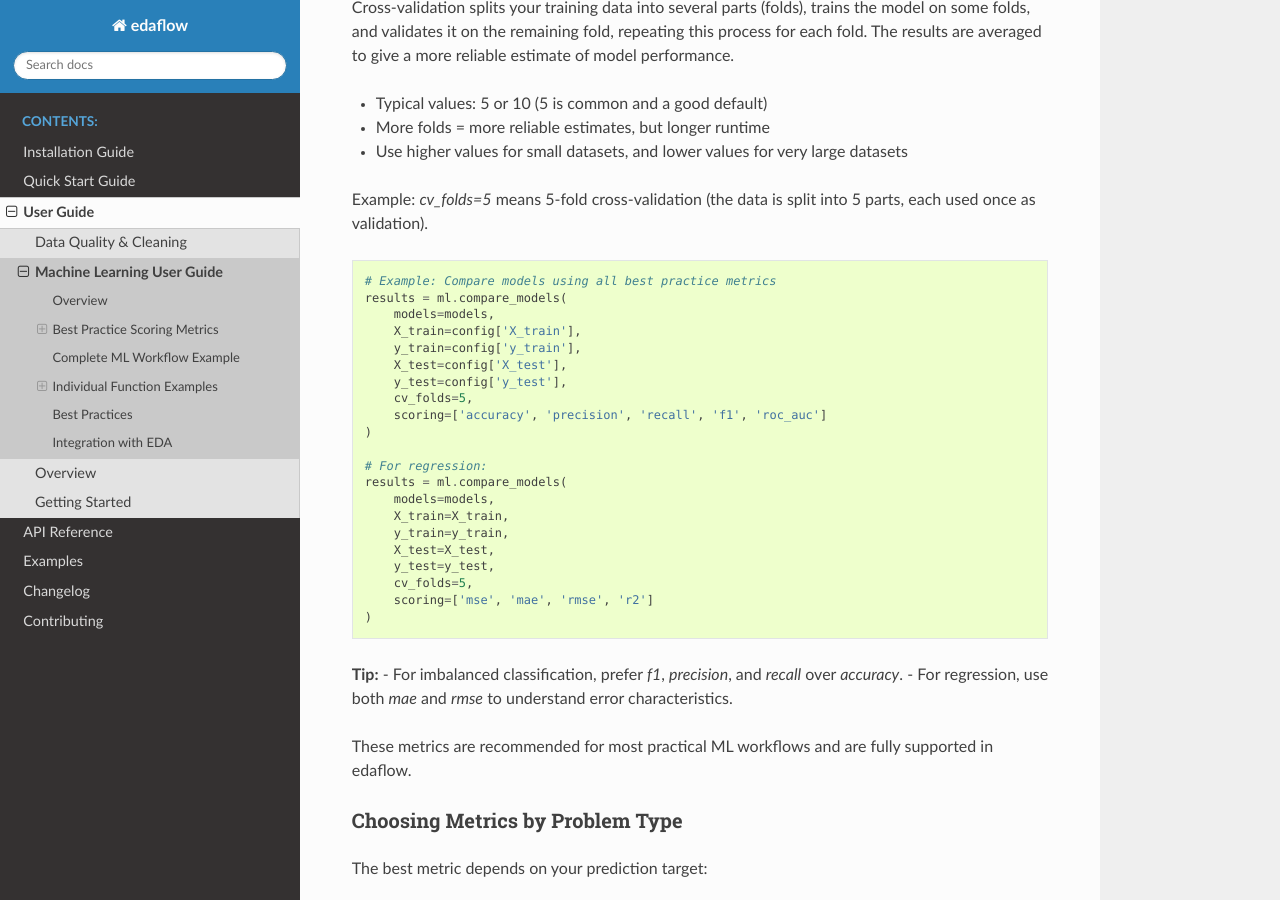
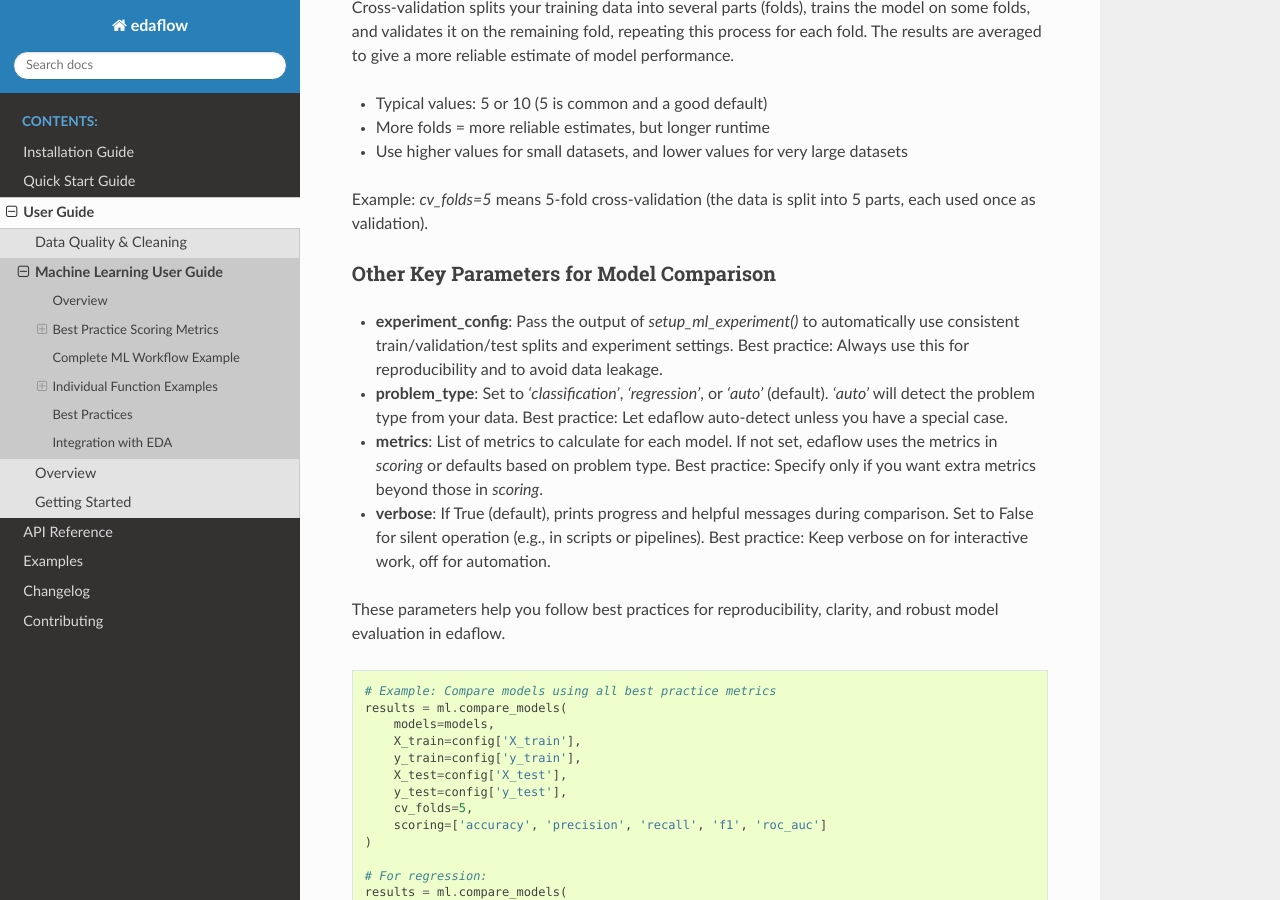
Before and after one commit to evanlow/edaflow, a Sphinx documentation site: the page built from docs/source/user_guide/ml_guide.rst, in a window 1280 px wide and 900 px high, scrolled down 1804 px. Built offline with Sphinx 7.4.7 and the Read the Docs theme 3.1.0, drawn with Linux system fonts in a browser that asks for light colours; pages that are not in the unit, such as notebooks, are missing from menus.

Commit message:
docs: add best-practice explanations for experiment_config, problem_type, metrics, and verbose in model comparison section

```diff
--- a/docs/source/user_guide/ml_guide.rst
+++ b/docs/source/user_guide/ml_guide.rst
@@ -69,6 +69,19 @@
 - Use higher values for small datasets, and lower values for very large datasets
 
 Example: `cv_folds=5` means 5-fold cross-validation (the data is split into 5 parts, each used once as validation).
+
+**Other Key Parameters for Model Comparison**
+~~~~~~~~~~~~~~~~~~~~~~~~~~~~~~~~~~~~~~~~~~~~~
+
+- **experiment_config**: Pass the output of `setup_ml_experiment()` to automatically use consistent train/validation/test splits and experiment settings. Best practice: Always use this for reproducibility and to avoid data leakage.
+
+- **problem_type**: Set to `'classification'`, `'regression'`, or `'auto'` (default). `'auto'` will detect the problem type from your data. Best practice: Let edaflow auto-detect unless you have a special case.
+
+- **metrics**: List of metrics to calculate for each model. If not set, edaflow uses the metrics in `scoring` or defaults based on problem type. Best practice: Specify only if you want extra metrics beyond those in `scoring`.
+
+- **verbose**: If True (default), prints progress and helpful messages during comparison. Set to False for silent operation (e.g., in scripts or pipelines). Best practice: Keep verbose on for interactive work, off for automation.
+
+These parameters help you follow best practices for reproducibility, clarity, and robust model evaluation in edaflow.
 
 .. code-block:: python
 
```
